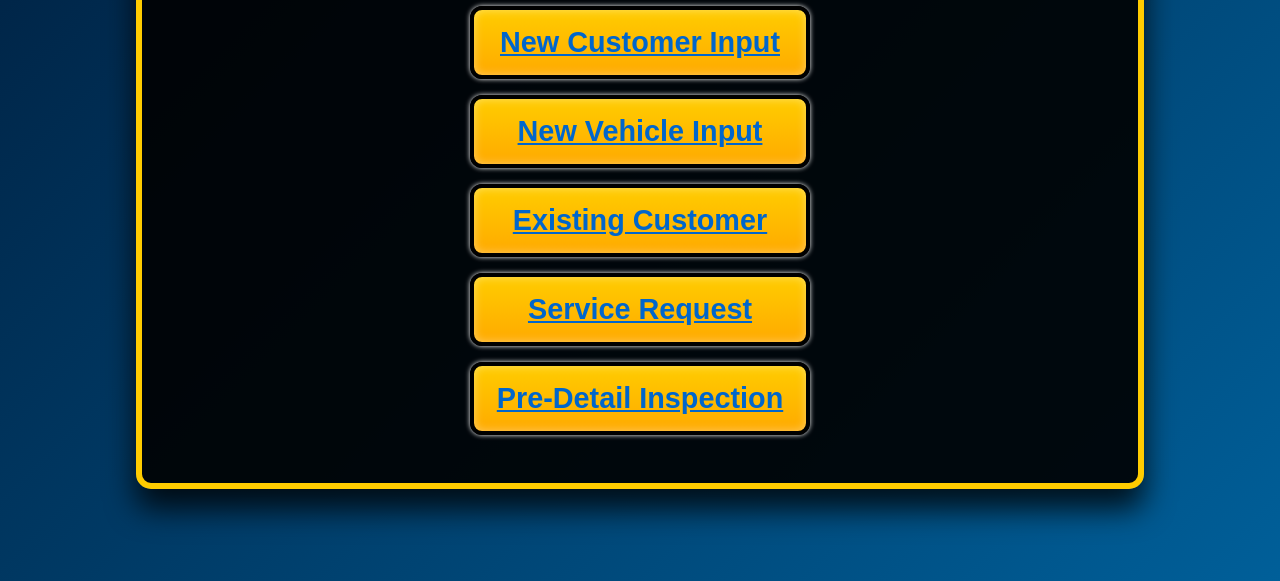
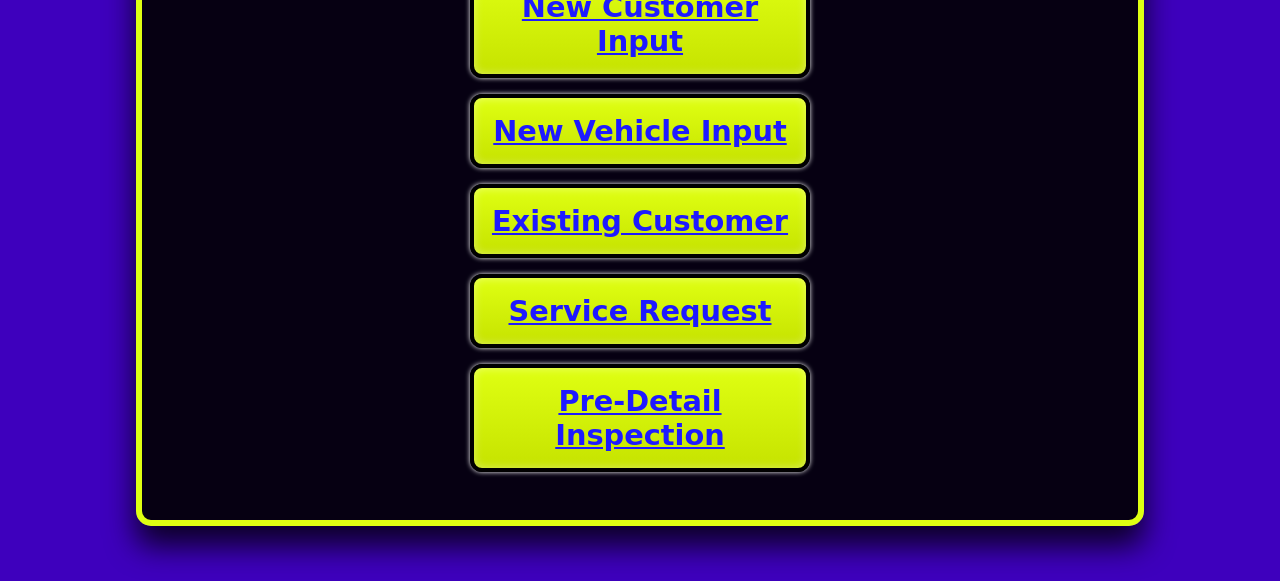
Before and after one commit to nomade-in-the-clouds/aeg-frontend, a website: page aeg/index.html in a window 1280 px wide. Shown: the part 219-800 px from the top of the page. Drawn offline with Linux system fonts and the light colour scheme.

Commit message:
Update style.css

```diff
--- a/aeg/assets/css/style.css
+++ b/aeg/assets/css/style.css
@@ -1,7 +1,7 @@
 /* Global styles */
 body {
     font-family: 'EXOTC350 Bold', sans-serif;
-    background: linear-gradient(135deg, #001f3f, #005f99);
+    background: #3e00bd;
     color: #ffffff;
     margin: 0;
     padding: 0;
@@ -19,13 +19,14 @@ body {
     width: 100%;
     max-width: 900px;
     box-shadow: 0 20px 30px rgba(0, 0, 0, 0.8);
-    border: 6px solid #ffcc00;
+    border: 6px solid #dfff12;
     text-align: center;
 }
 
 /* Header styling with bold industrial font */
 .header-title {
-    font-size: 4.5rem;
+    font-family: 'Rowdies', cursive;
+    font-size: 9rem;
     text-transform: uppercase;
     color: white;
     margin-bottom: 1.5rem;
@@ -48,6 +49,7 @@ body {
 }
 
 .nav-buttons a {
+    font-family: 'Permanent Marker', cursive;
     display: flex;
     align-items: center;
     justify-content: center;
@@ -57,8 +59,8 @@ body {
     text-align: center;
     font-weight: bold;
     border-radius: 12px;
-    background: linear-gradient(180deg, #ffcc00, #ffaa00);
-    color: #0066cc;
+    background: linear-gradient(180deg, #dfff12, #c6e300);
+    color: #1e1aff;
     border: 4px solid #000000;
     transition: background-color 0.3s ease, transform 0.2s, box-shadow 0.3s;
     text-shadow: none;
@@ -66,7 +68,7 @@ body {
 }
 
 .nav-buttons a:hover {
-    background: linear-gradient(180deg, #ffdd44, #ffbb00);
+    background: linear-gradient(180deg, #f0ff3d, #dfff12);
     transform: translateY(-2px);
     box-shadow: inset 0 0 15px rgba(255, 255, 255, 0.6), 0 0 10px #ffffff;
 }
```
